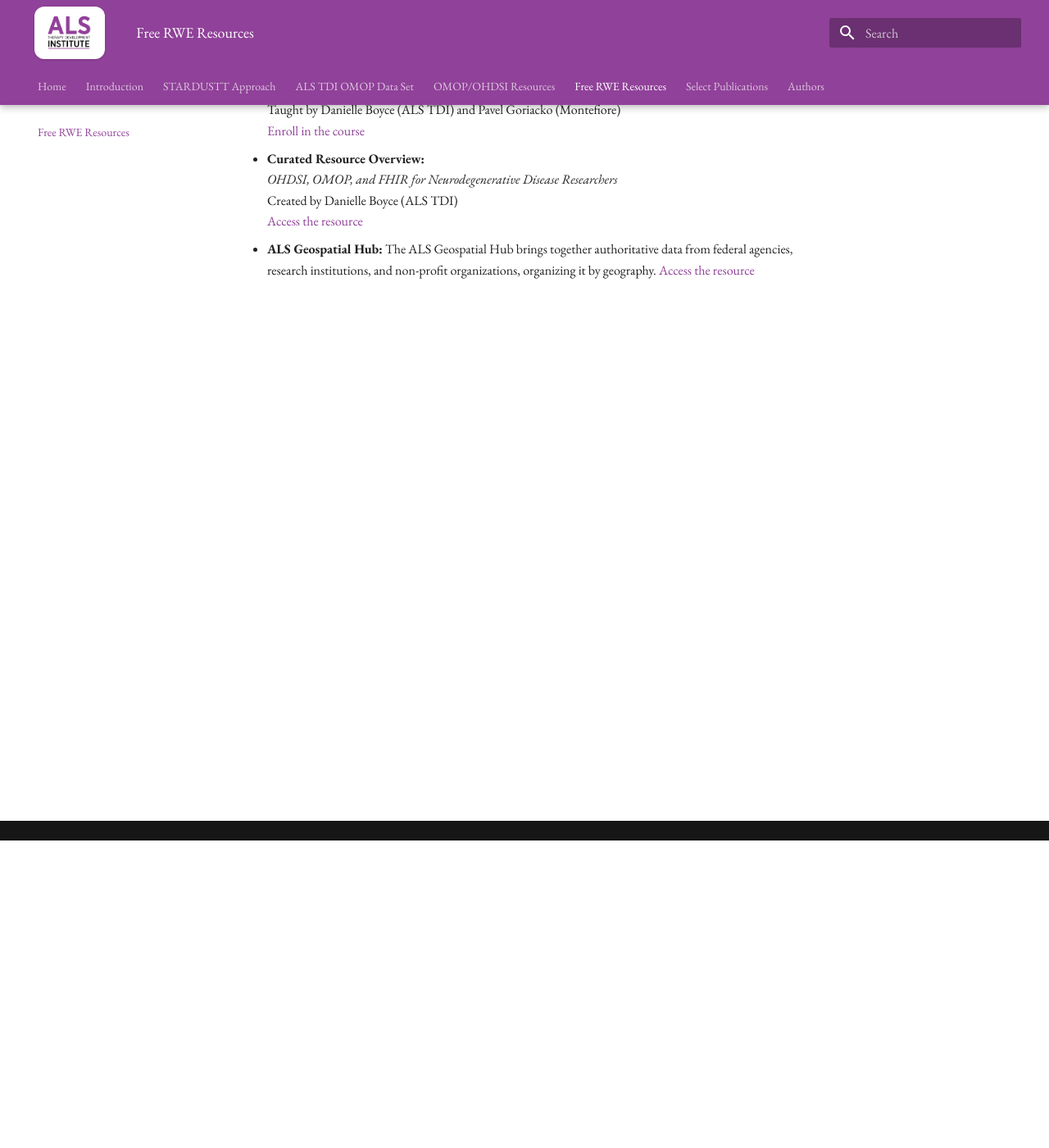
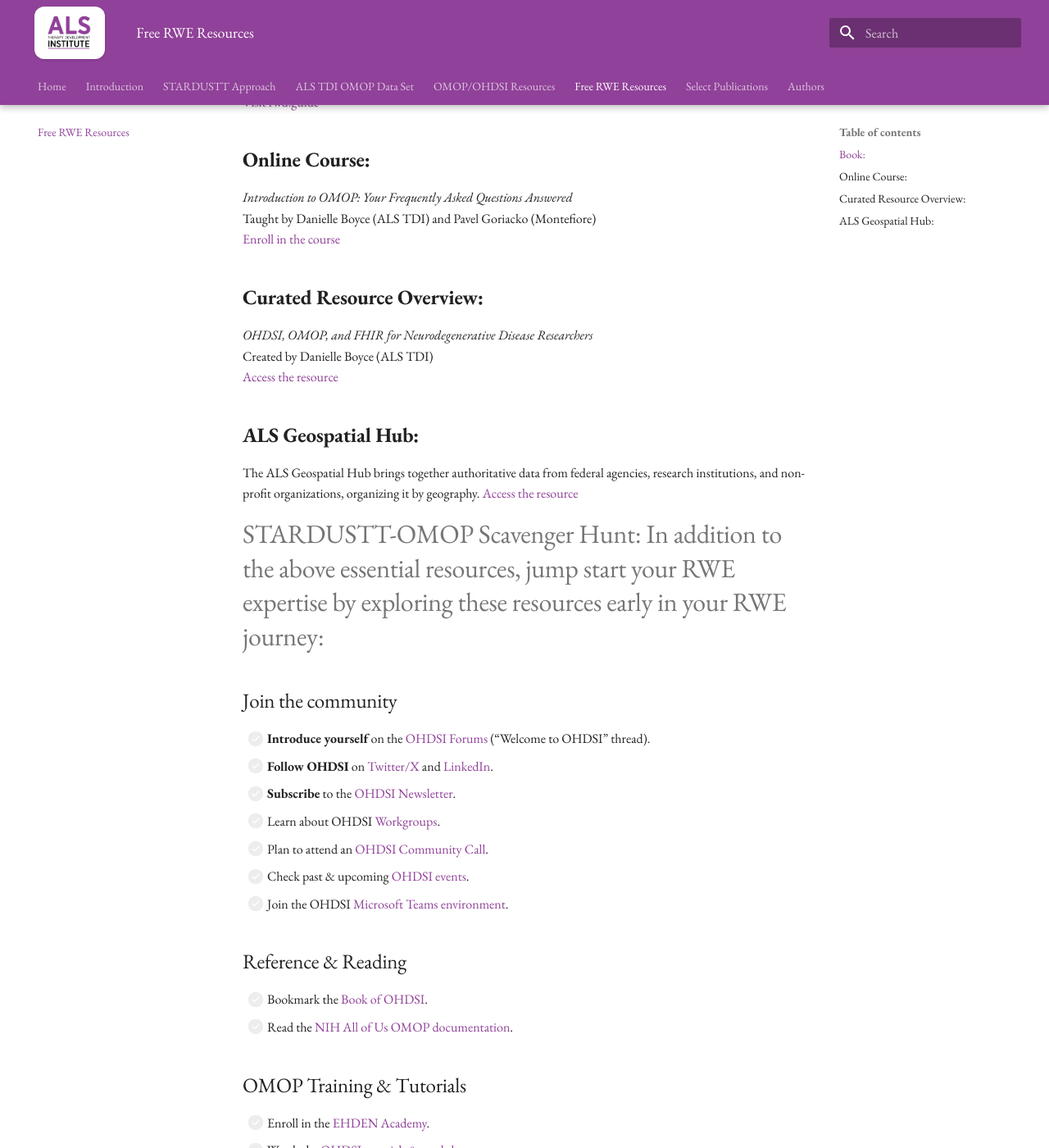
Before and after one commit to ALSTDI/ALS-RWE, an MkDocs documentation site: the page built from docs/free-rwe-resources.md, in a window 1280 px wide and 1400 px high, scrolled down 375 px. Shown: the whole window at 82% size. Built offline with MkDocs 1.6.1 and Material for MkDocs 9.7.7, drawn with Linux system fonts in a browser that asks for light colours; some of the changed text lies outside the part shown.

Commit message:
updating resources

```diff
--- a/docs/free-rwe-resources.md
+++ b/docs/free-rwe-resources.md
@@ -2,23 +2,64 @@
 title: New to RWE? Start Here: Free Real World Evidence Resources
 ---
 
-These curated, freely accessible resources provide foundational knowledge, practical examples, and step-by-step instructions for navigating Real World Evidence (RWE), OHDSI, OMOP, and related frameworks:
+# These curated, freely accessible resources provide foundational knowledge, practical examples, and step-by-step instructions for navigating Real World Evidence (RWE), OHDSI, OMOP, and related frameworks:
 
-- **Book:**
+## **Book:**
   *Guide to Real-World Data for Clinical Research*
   By Danielle Boyce (ALS TDI) and Pavel Goriacko (Montefiore)
   [Visit rwd.guide](https://rwd.guide/)
 
-- **Online Course:**
+## **Online Course:**
   *Introduction to OMOP: Your Frequently Asked Questions Answered*
   Taught by Danielle Boyce (ALS TDI) and Pavel Goriacko (Montefiore)
   [Enroll in the course](https://ilearn.tuftsctsi.org/product?catalog=D1RS_2025_18)
 
--  **Curated Resource Overview:**
+## **Curated Resource Overview:**
   *OHDSI, OMOP, and FHIR for Neurodegenerative Disease Researchers*
   Created by Danielle Boyce (ALS TDI)
   [Access the resource](https://view.genially.com/6655cfe3a5fcfd00138cc914/interactive-content-ohdsi-omop-and-fhir-for-neurodegenerative-disease-researchers)
 
-  - **ALS Geospatial Hub:**
+## **ALS Geospatial Hub:**
   The ALS Geospatial Hub brings together authoritative data from federal agencies, research institutions, and non-profit organizations, organizing it by geography.
   [Access the resource](https://als-geospatial-hub-nonprofit.hub.arcgis.com/)
+
+# STARDUSTT-OMOP Scavenger Hunt:  In addition to the above essential resources, jump start your RWE expertise by exploring these resources early in your RWE journey:
+
+## Join the community
+- [ ] **Introduce yourself** on the [OHDSI Forums](https://forums.ohdsi.org/) (“Welcome to OHDSI” thread).
+- [ ] **Follow OHDSI** on [Twitter/X](https://twitter.com/OHDSI) and [LinkedIn](https://www.linkedin.com/company/ohdsi).
+- [ ] **Subscribe** to the [OHDSI Newsletter](https://ohdsi.org/subscribe-to-our-newsletter/).
+- [ ] Learn about OHDSI [Workgroups](https://ohdsi.org/upcoming-working-group-calls/).
+- [ ] Plan to attend an [OHDSI Community Call](https://ohdsi.org/community-calls/).
+- [ ] Check past & upcoming [OHDSI events](https://ohdsi.org/2023-ohdsi-events/).
+- [ ] Join the OHDSI [Microsoft Teams environment](https://forms.office.com/Pages/ResponsePage.aspx?id=lAAPoyCRq0q6TOVQkCOy1ZyG6Ud_r2tKuS0HcGnqiQZUQ05MOU9BSzEwOThZVjNQVVFGTDNZRENONiQlQCN0PWcu).
+
+## Reference & Reading
+- [ ] Bookmark the [Book of OHDSI](https://ohdsi.github.io/TheBookOfOhdsi/).
+- [ ] Read the [NIH All of Us OMOP documentation](https://support.researchallofus.org/hc/en-us/articles/360039585391-How-the-Observational-Medical-Outcomes-Partnership-OMOP-vocabulary-are-structured).
+
+
+## OMOP Training & Tutorials
+- [ ] Enroll in the [EHDEN Academy](https://academy.ehden.eu/).
+- [ ] Watch the [OHDSI tutorials & workshops](https://youtube.com/playlist?list=PLpzbqK7kvfeXRQktX0PV-cRpb3EFA2e7Z).
+
+## Relational Databases
+- [ ] Take Microsoft’s **Relational Database** module: [Explore relational data offerings](https://learn.microsoft.com/en-us/training/modules/explore-relational-data-offerings/).
+
+## The OMOP CDM
+- [ ] Bookmark the [OMOP Common Data Model site](https://ohdsi.github.io/CommonDataModel/index.html).
+- [ ] Read the [OMOP CDM FAQ](https://ohdsi.github.io/CommonDataModel/faq.html).
+
+## Standardized Vocabularies
+- [ ] Search vocabularies in [Athena](https://athena.ohdsi.org/search-terms/start) (look up individual concepts here).
+
+## Data
+- [ ] Download the [MIMIC-IV demo OMOP dataset](https://physionet.org/content/mimic-iv-demo-omop/0.9/1_omop_data_csv/).
+
+
+## Software & Tools
+- [ ] Review OHDSI [software tools](https://ohdsi.org/software-tools/).
+- [ ] Explore the [Atlas Demo](https://atlas-demo.ohdsi.org/).
+
+## Git and GitHub
+- [ ] If new to version control, complete GitHub’s “[Hello World](https://docs.github.com/en/get-started/quickstart/hello-world)” quickstart.
```
Also changed, not shown: site/free-rwe-resources/index.html, site/search/search_index.json.
